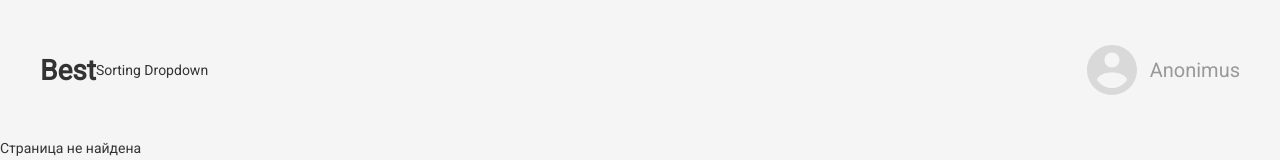
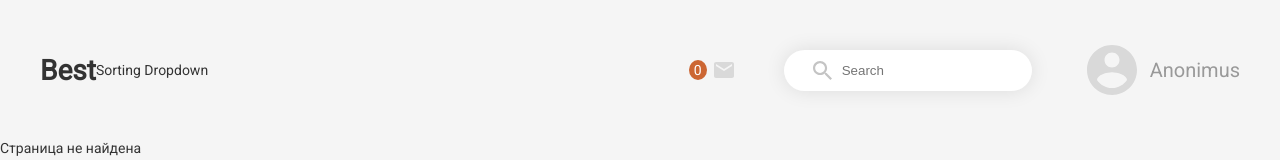
Before and after one commit to Yanseses/reddit, a React (Create React App) app: page /1 in a window 1280 px wide. Shown: the top 160 px of the page. Built offline with nearby package versions, Linux system fonts and the light colour scheme.

Commit message:
changeHeader

```diff
--- a/src/components/Header/SearchBlock/SearchBlock.tsx
+++ b/src/components/Header/SearchBlock/SearchBlock.tsx
@@ -1,10 +1,20 @@
 import React, { FC } from "react";
 import styles from './searchBlock.module.css';
 import { UserBlock } from "./UserBlock/UserBlock";
+import { EIcons, Icon } from "../../Icon/Icon";
+import { Text } from "../../Text/Text";
 
 export const SearchBlock: FC = () => {
   return (
     <div className={styles.searchBlock}>
+      <div className={styles.searchBlock__messages}>
+        <Text As='p' size={14} className={styles.searchBlock__messageCount}>0</Text>
+        <Icon name={EIcons.message} width={20} height={16} />
+      </div>
+      <div className={styles.searchBlock__inputWrapper}>
+        <Icon name={EIcons.search} width={19} height={19} className={styles.searchBlock__searchIcon}/>
+        <input type="text" placeholder="Search" className={styles.searchBlock__input}/>
+      </div>
       <UserBlock />
     </div>
   );
--- a/src/components/Header/SearchBlock/searchBlock.module.css
+++ b/src/components/Header/SearchBlock/searchBlock.module.css
@@ -10,6 +10,36 @@
   margin: 0 0 38px;
 }
 
+.searchBlock__messages {
+  display: flex;
+  column-gap: 7px;
+  align-items: center;
+}
+
+.searchBlock__messageCount {
+  padding: 2px 5px;
+  border-radius: 100%;
+  background-color: var(--orange);
+  color: var(--white);
+}
+
+.searchBlock__inputWrapper {
+  position: relative;
+}
+
+.searchBlock__input {
+  padding: 13px 13px 13px 58px;
+  border-radius: 50px;
+  box-shadow: 0px 0px 20px rgba(0, 0, 0, 0.1);
+  border: none;
+}
+
+.searchBlock__searchIcon {
+  position: absolute;
+  left: 29px;
+  top: 11px;
+}
+
 @media all and (min-width: 1024px) {
   .searchBlock {
     padding: 0;
@@ -18,5 +48,7 @@
     border-radius: 0;
     box-shadow: none;
     order: 3;
+    display: flex;
+    column-gap: 50px;
   }
 }
--- a/src/components/Icon/Icon.tsx
+++ b/src/components/Icon/Icon.tsx
@@ -9,7 +9,9 @@ import {
   HideIcon,
   CarmaIcon,
   AnonIcon,
-  CrossIcon
+  CrossIcon,
+  SearchIcon,
+  MessageIcon
 } from "../icons";
 
 export enum EIcons {
@@ -21,7 +23,9 @@ export enum EIcons {
   complain = 'ComplainIcon',
   carma = 'CarmaIcon',
   anon = 'AnonIcon',
-  cross = 'CrossIcon'
+  cross = 'CrossIcon',
+  search = 'SearchIcon',
+  message = 'MessageIcon'
 }
 
 interface IIconsProps {
@@ -66,5 +70,7 @@ function getIconComponent(name: EIcons){
     case EIcons.save: return <SaveIcon />
     case EIcons.complain: return <ComplainIcon />
     case EIcons.anon: return <AnonIcon />
+    case EIcons.search: return <SearchIcon />
+    case EIcons.message: return <MessageIcon />
   }
 }
--- /dev/null
+++ b/src/components/icons/MessageIcon.tsx
@@ -0,0 +1,7 @@
+import React from "react";
+
+export function MessageIcon(){
+  return (
+    <path xmlns="http://www.w3.org/2000/svg" d="M18 0H2C0.9 0 0.00999999 0.9 0.00999999 2L0 14C0 15.1 0.9 16 2 16H18C19.1 16 20 15.1 20 14V2C20 0.9 19.1 0 18 0ZM18 4L10 9L2 4V2L10 7L18 2V4Z" fill="#D9D9D9"/>
+  )
+}
--- /dev/null
+++ b/src/components/icons/SearchIcon.tsx
@@ -0,0 +1,7 @@
+import React from "react";
+
+export function SearchIcon(){
+  return (
+    <path xmlns="http://www.w3.org/2000/svg" d="M13.5792 11.9497H12.721L12.4168 11.6564C13.4814 10.418 14.1224 8.81018 14.1224 7.06118C14.1224 3.16124 10.9611 0 7.06118 0C3.16124 0 0 3.16124 0 7.06118C0 10.9611 3.16124 14.1224 7.06118 14.1224C8.81018 14.1224 10.418 13.4814 11.6564 12.4168L11.9497 12.721V13.5792L17.3814 19L19 17.3814L13.5792 11.9497ZM7.06118 11.9497C4.3562 11.9497 2.17267 9.76615 2.17267 7.06118C2.17267 4.3562 4.3562 2.17267 7.06118 2.17267C9.76615 2.17267 11.9497 4.3562 11.9497 7.06118C11.9497 9.76615 9.76615 11.9497 7.06118 11.9497Z" fill="#C4C4C4"/>
+  )
+}
--- a/src/components/icons/index.ts
+++ b/src/components/icons/index.ts
@@ -7,3 +7,5 @@ export * from './HideIcon';
 export * from './CarmaIcon';
 export * from './AnonIcon';
 export * from './CrossIcon';
+export * from './SearchIcon';
+export * from './MessageIcon';
```
